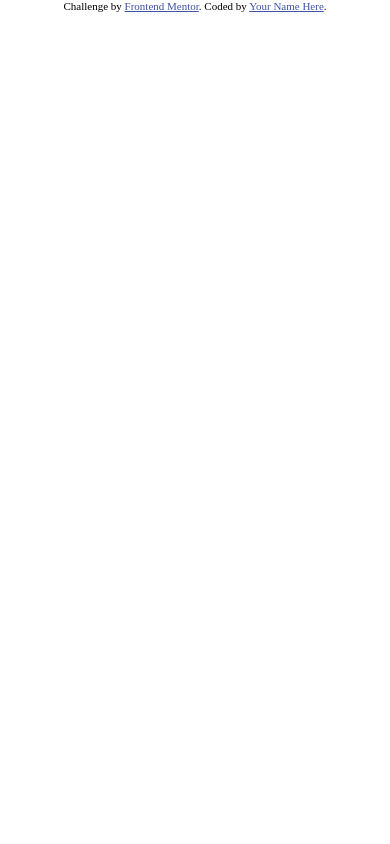
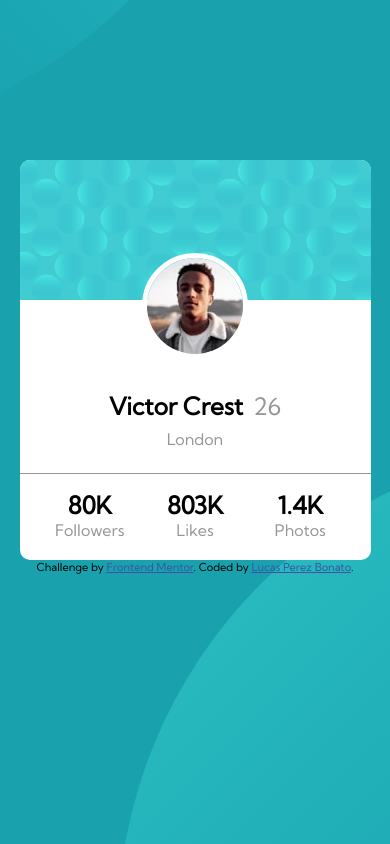
Before and after one commit to LucasBonato/Mini-Projects-FrontEnd, a plain HTML site: page profile-card-component-main/index.html in a window 390 px wide. Drawn offline with Linux system fonts and the light colour scheme.

Commit message:
profile-card css complete
media query and the css complete

```diff
--- /dev/null
+++ b/profile-card-component-main/CSS/media-query.css
@@ -0,0 +1,17 @@
+@charset "UTF-8";
+
+@media only screen and (min-width: 426px) {
+
+    body {
+        background-position: right calc(50vw + 10%) bottom calc(65vh - 20vw), left calc(50vw + 10%) top calc(72vh - 10vw);
+    }
+
+    section.card {
+        width: 30vw;
+        height: 100%;
+    }
+    div.container {
+        padding-bottom: 5%;
+    }
+
+}
--- a/profile-card-component-main/CSS/style.css
+++ b/profile-card-component-main/CSS/style.css
@@ -1,4 +1,5 @@
 @charset "UTF-8";
+@import url('https://fonts.googleapis.com/css2?family=Kumbh+Sans&display=swap');
 
 * {
     margin: 0;
@@ -13,12 +14,15 @@
 }
 
 body {
-
+    background: url(../images/bg-pattern-top.svg), url(../images/bg-pattern-bottom.svg), var(--dark-cyan);
+    background-repeat: no-repeat;
+    background-position: right calc(45vw + 10%) bottom calc(65vh - 30vw), left calc(45vw + 10%) top calc(72vh - 43vw);
+    font-family: 'Kumbh Sans', sans-serif;
 }
 
-div.card {
+section.card {
     background-color: #fff;
-    display: none;
+    display: block;
     margin: auto;
     margin-top: 10rem;
     width: 90%;
@@ -30,3 +34,64 @@ img.pattern-bg {
     width: 100%;
     border-radius: 10px 10px 0 0;
 }
+
+div.person-img {
+    display: flex;
+    flex-direction: row;
+    justify-content: center;
+    align-items: center;
+}
+
+img.person {
+    border: 5px solid #fff;
+    border-radius: 50%;
+    margin-top: -3.2rem;
+    margin-bottom: 2rem;
+}
+
+div.name {
+    display: flex;
+    flex-direction: row;
+    align-items: center;
+    justify-content: center;
+    margin-bottom: .5rem;
+}
+
+.big-text {
+    font-size: 1.5em;
+    font-weight: 100;
+    margin-left: 10px;
+}
+
+p {
+    color: var(--dark-gray);
+    text-align: center;
+    font-weight: 100;
+}
+
+p.city {
+    margin-bottom: 1.5rem;
+}
+
+hr {
+    background-color: var(--dark-gray);
+    height: 1px;
+    border: none;
+}
+
+div.container {
+    display: flex;
+    flex-direction: row;
+    justify-content: center;
+    justify-content: space-evenly;
+    margin-top: 1rem;
+}
+
+div.content {
+    text-align: center;
+    width: 70px;
+}
+
+
+.attribution { font-size: 11px; text-align: center; }
+.attribution a { color: hsl(228, 45%, 44%); }
--- a/profile-card-component-main/index.html
+++ b/profile-card-component-main/index.html
@@ -9,43 +9,42 @@
   <title>Frontend Mentor | Profile card component</title>
   <link rel="shortcut icon" href="images/favicon-32x32.png" type="image/x-icon">
   <link rel="stylesheet" href="CSS/style.css">
+  <link rel="stylesheet" href="CSS/media-query.css">
 
-  <style>
-    .attribution { font-size: 11px; text-align: center; }
-    .attribution a { color: hsl(228, 45%, 44%); }
-  </style>
 </head>
 <body>
 
-  <div class="card">
+  <main>
 
-    <img src="images/bg-pattern-card.svg" alt="" class="pattern-bg">
-    <img src="images/image-victor.jpg" alt="" class="person">
-    <h2><strong>Victor Crest</strong> 26</h2>
-      <p>London</p>
-      <hr>
-      <table>
-        <tr>
-          <th>
-            <h2>80K</h2>
-              <p>Followers</p>
-          </th>
-          <th>
-            <h2>803K</h2>
-              <p>Likes</p>
-          </th>
-          <th>
-            <h2>1.4K</h2>
-              <p>Photos</p>
-          </th>
-        </tr>
-      </table>
+    <section class="card">
 
-  </div>
+      <img src="images/bg-pattern-card.svg" alt="" class="pattern-bg">
+      <div class="person-img"><img src="images/image-victor.jpg" alt="" class="person"></div>
 
-  <div class="attribution">
-    Challenge by <a href="https://www.frontendmentor.io?ref=challenge" target="_blank">Frontend Mentor</a>.
-    Coded by <a href="#">Your Name Here</a>.
-  </div>
+      <div class="name">
+        <h1>Victor Crest</h1>
+          <p class="big-text">26</p>
+      </div>
+
+        <p class="city">London</p>
+
+        <hr>
+
+        <div class="container">
+          <div class="content"><h1>80K</h1><p>Followers</p></div>
+          <div class="content"><h1>803K</h1><p>Likes</p></div>
+          <div class="content"><h1>1.4K</h1><p>Photos</p></div>
+        </div>
+
+    </section>
+
+  </main>
+
+  <footer>
+    <div class="attribution">
+      Challenge by <a href="https://www.frontendmentor.io?ref=challenge" target="_blank">Frontend Mentor</a>.
+      Coded by <a href="#">Lucas Perez Bonato</a>.
+    </div>
+  </footer>
 </body>
 </html>
```
